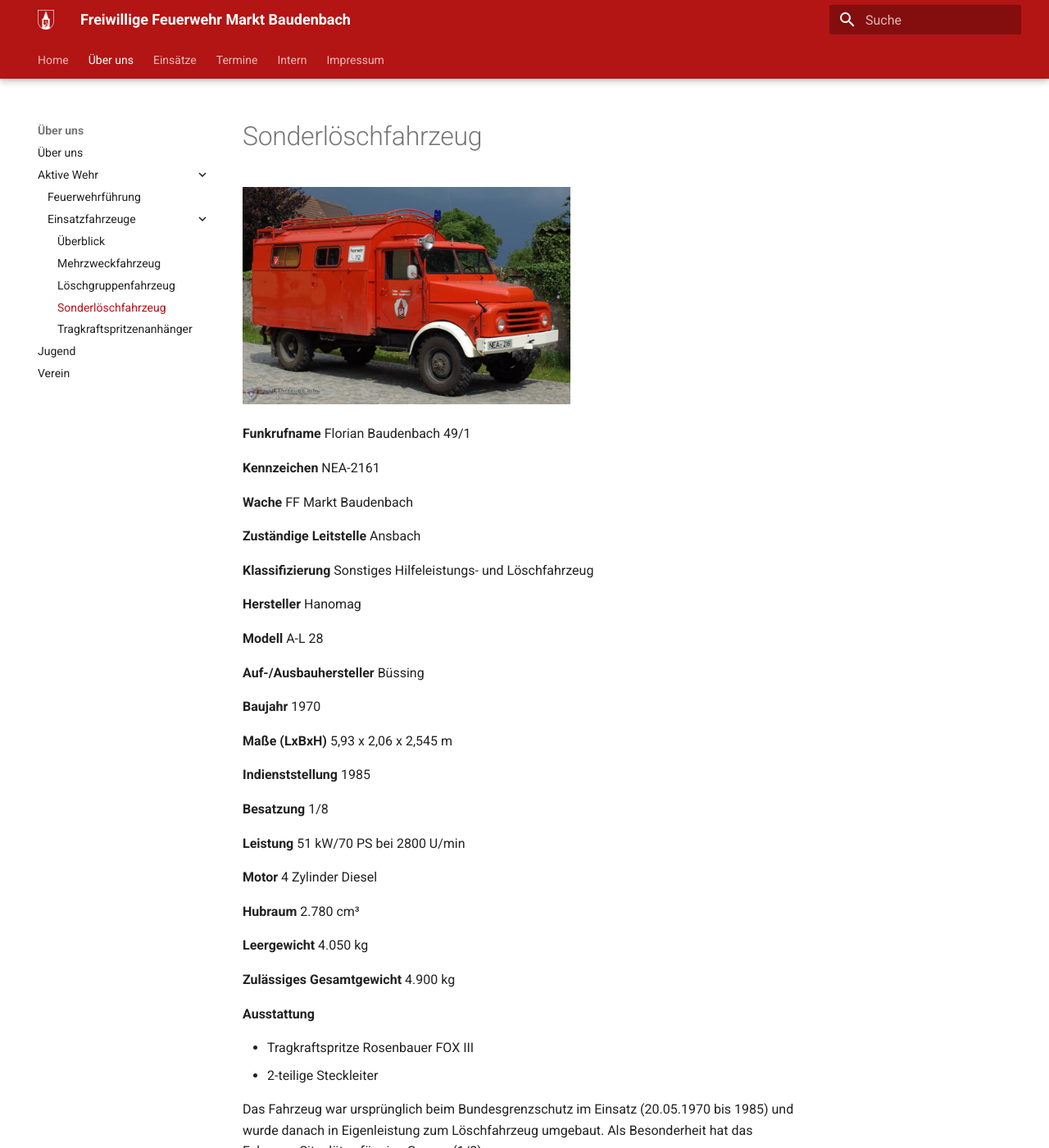
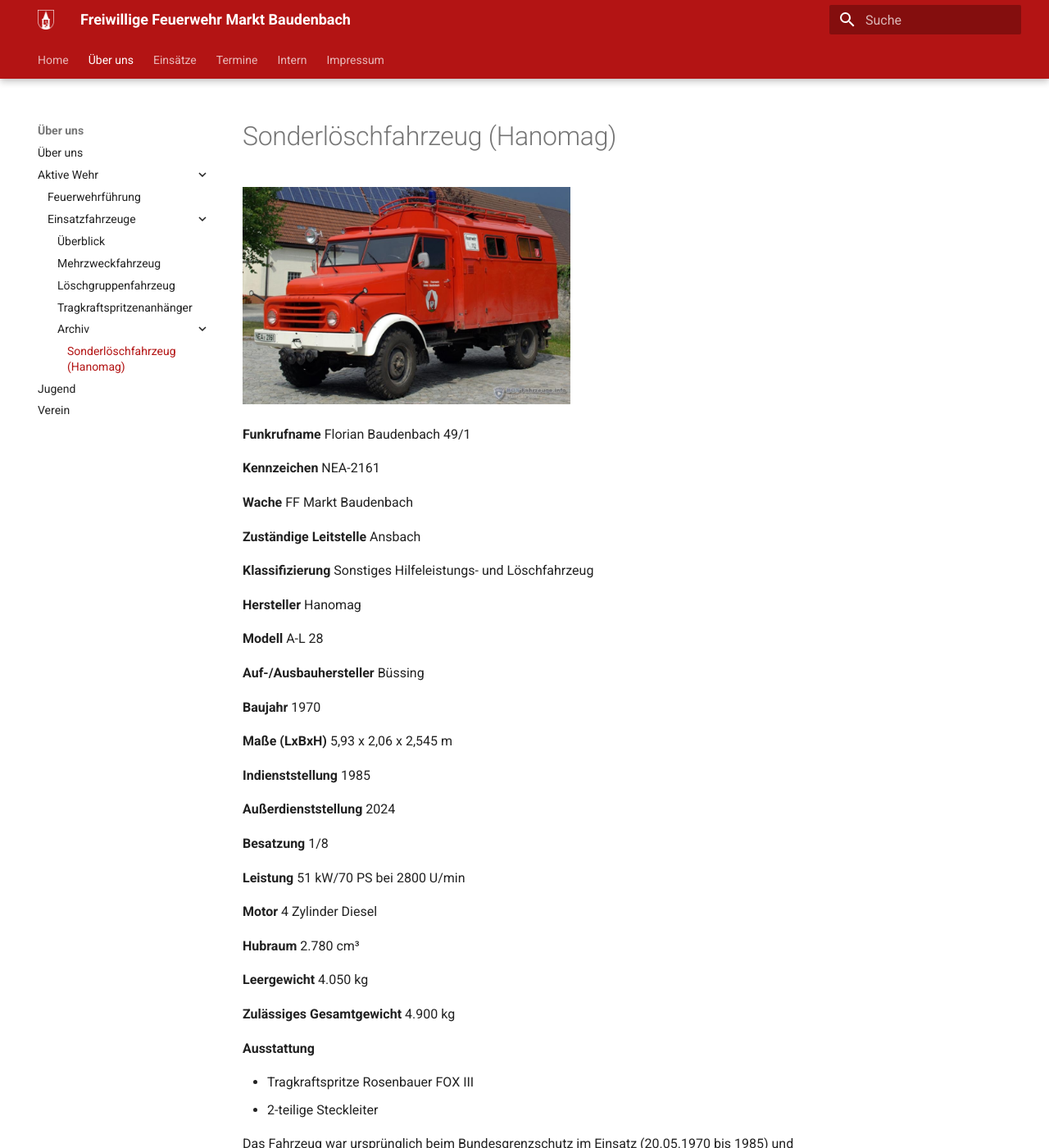
Before and after one commit to FFW-Baudenbach/Homepage, an MkDocs documentation site: the page built from docs/Über uns/Aktive Wehr/Einsatzfahrzeuge/Archiv/slf.md, in a window 1280 px wide and 1400 px high. Shown: the whole window at 82% size. Built offline with MkDocs 1.6.1 and Material for MkDocs 9.7.7, drawn with Linux system fonts in a browser that asks for light colours; plug-ins that fetch from the network failed and are left out; some of the changed text lies outside the part shown.

Commit message:
Bye bye Hanomag

```diff
--- a/docs/Über uns/Aktive Wehr/Einsatzfahrzeuge/slf.md
+++ b/docs/Über uns/Aktive Wehr/Einsatzfahrzeuge/Archiv/slf.md
@@ -1,6 +1,6 @@
-# Sonderlöschfahrzeug
+# Sonderlöschfahrzeug (Hanomag)
 
-![NEA-2161_VR_20110604.jpg](bilder%2Fslf%2FNEA-2161_VR_20110604.jpg){width=400; loading=lazy}
+![NEA-2161_VR_20110604.jpg](../bilder/slf/NEA-2161_VL_20110604.jpg){width=400; loading=lazy}
 
 **Funkrufname**
 Florian Baudenbach 49/1
@@ -35,6 +35,9 @@
 **Indienststellung**
 1985
 
+**Außerdienststellung**
+2024
+
 **Besatzung**
 1/8
 
@@ -62,8 +65,8 @@
 
 **Bilder**
 
-![NEA-2161_Cockpit_20110604.jpg](bilder%2Fslf%2FNEA-2161_Cockpit_20110604.jpg)
-![NEA-2161_F_20110604.jpg](bilder%2Fslf%2FNEA-2161_F_20110604.jpg)
-![NEA-2161_HLo_20110604.jpg](bilder%2Fslf%2FNEA-2161_HLo_20110604.jpg)
-![NEA-2161_L_20110604.jpg](bilder%2Fslf%2FNEA-2161_L_20110604.jpg)
-![NEA-2161_VL_20110604.jpg](bilder%2Fslf%2FNEA-2161_VL_20110604.jpg)
+![NEA-2161_Cockpit_20110604.jpg](../bilder/slf/NEA-2161_Cockpit_20110604.jpg)
+![NEA-2161_F_20110604.jpg](../bilder/slf/NEA-2161_F_20110604.jpg)
+![NEA-2161_HLo_20110604.jpg](../bilder/slf/NEA-2161_HLo_20110604.jpg)
+![NEA-2161_L_20110604.jpg](../bilder/slf/NEA-2161_L_20110604.jpg)
+![NEA-2161_VL_20110604.jpg](../bilder/slf/NEA-2161_VL_20110604.jpg)
--- a/mkdocs.yml
+++ b/mkdocs.yml
@@ -28,8 +28,9 @@
         - Über uns/Aktive Wehr/Einsatzfahrzeuge/index.md
         - Über uns/Aktive Wehr/Einsatzfahrzeuge/mzf.md
         - Über uns/Aktive Wehr/Einsatzfahrzeuge/lf86.md
-        - Über uns/Aktive Wehr/Einsatzfahrzeuge/slf.md
         - Über uns/Aktive Wehr/Einsatzfahrzeuge/tsfa.md
+        - Archiv:
+          - Über uns/Aktive Wehr/Einsatzfahrzeuge/Archiv/slf.md
     - Jugend: Über uns/Jugend/jugend.md
     - Verein: Über uns/Verein/verein.md
   - Einsätze:
```
Also changed, not shown: docs/Über uns/Aktive Wehr/Einsatzfahrzeuge/index.md (+6 -2 lines).
